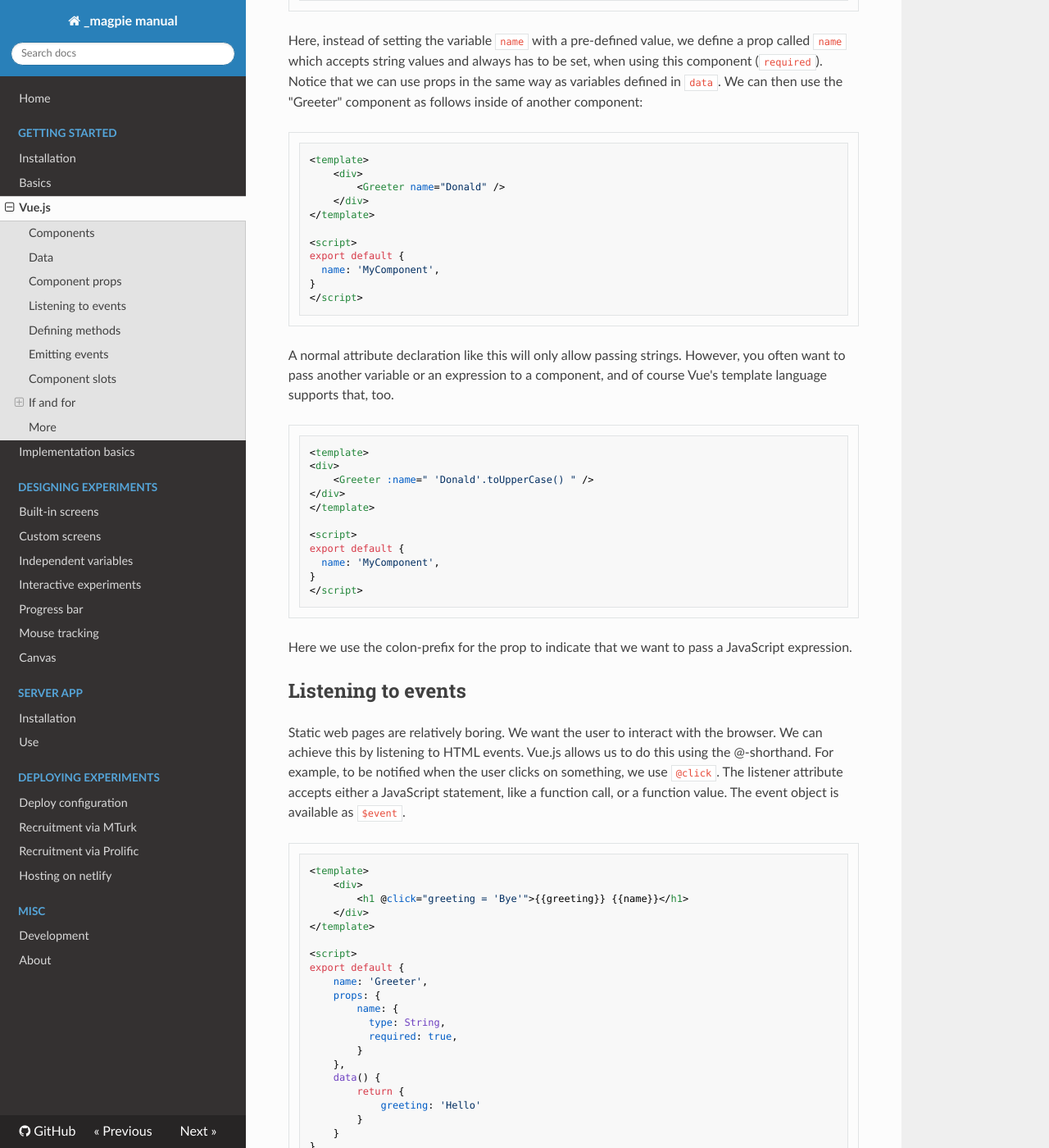
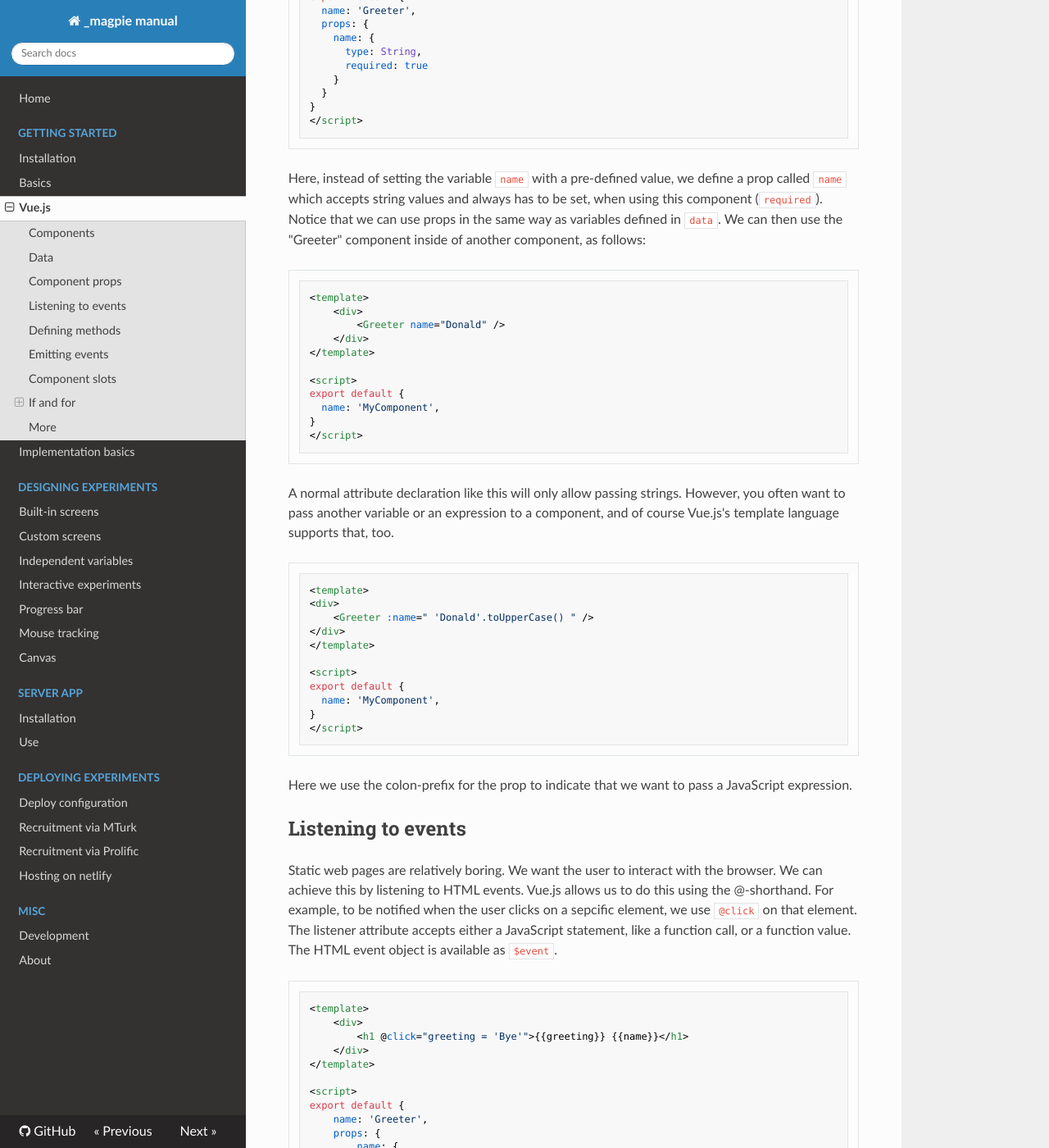
Before and after one commit to magpie-ea/magpie-v3-docs, an MkDocs documentation site: the page built from docs/00_getting_started/03_vue_js.md, in a window 1280 px wide and 1400 px high, scrolled down 2680 px. Shown: the whole window at 82% size. Built offline with MkDocs 1.6.1, drawn with Linux system fonts in a browser that asks for light colours; nearby versions of some CDN libraries; a script that is not in the unit is left out; some of the changed text lies outside the part shown.

Commit message:
Vue.js: Canonicalize "Vue.js" wording and clarif< loops

````diff
--- a/docs/00_getting_started/03_vue_js.md
+++ b/docs/00_getting_started/03_vue_js.md
@@ -5,7 +5,7 @@
 
 
 ## Components
-A Vue component is a bundle of HTML, JavaScript and Optionally CSS, packaged together, usually in a file with the extension `.vue`.  Such a file  generally looks like this:
+A Vue.js component is a bundle of HTML, JavaScript and Optionally CSS, packaged together, usually in a file with the extension `.vue`.  Such a file  generally looks like this:
 
 ```html
 <template>
@@ -30,7 +30,7 @@
 The HTML content resides in a `template` element, the JavaScript part resides in a `script` element and the CSS code resides in a `style` element.
 
 Somewhere else, we could now use this component like a normal HTML element
-and Vue will render the component's contents instead.
+and Vue.js will render the component's contents instead.
 
 ```html
 <div>
@@ -38,8 +38,12 @@
 </div>
 ```
 
+This will render
+
+> <h1>hello</h1>
+
 ## Data
-To make components more flexible, you can use a special syntax, the *Vue template language* inside the `<template>` tag.
+To make components more flexible, you can use a special syntax, the *Vue.js template language* inside the `<template>` tag.
 The string `{{ name }}` will be replace on a website with the value of the variable `name` defined in the `data` function inside the `<script>` tag.
 
 ```html
@@ -122,7 +129,7 @@
 Here, instead of setting the variable `name` with a pre-defined value, we define a prop
 called `name` which accepts string values and always has to be set,
 when using this component (`required`). Notice that we can use props in the same way as variables defined in `data`.
-We can then use the "Greeter" component as follows inside of another component:
+We can then use the "Greeter" component inside of another component, as follows:
 
 ```html
 <template>
@@ -140,7 +147,7 @@
 
 A normal attribute declaration like this will only allow passing strings.
 However, you often want to pass another variable or an expression to a component,
-and of course Vue's template language supports that, too.
+and of course Vue.js's template language supports that, too.
 
 ```html
 <template>
@@ -164,9 +171,9 @@
 We want the user to interact with the browser.
 We can achieve this by listening to HTML events.
 Vue.js allows us to do this using the @-shorthand.
-For example, to be notified when the user clicks on something, we use `@click`.
+For example, to be notified when the user clicks on a sepcific element, we use `@click` on that element.
 The listener attribute accepts either a JavaScript statement, like a function call, or a function value.
-The event object is available as `$event`.
+The HTML event object is available as `$event`.
 
 ```html
 <template>
@@ -342,8 +349,27 @@
 
 Here we pass the HTML partial `<b>Donald</b>`, which renders `'Donald'` in bold.
 
+By default, child contents will be put into the `#default` slot. In that case we could have used the "Greeter" component
+as follows:
+
+```html
+<template>
+    <div>
+        <Greeter>
+            <b>Donald</b>
+        </Greeter>
+    </div>
+</template>
+
+<script>
+export default {
+  name: 'MyComponent',
+}
+</script>
+```
+
 ## If and for
-To make things even more interesting, Vue introduces two special attributes: `v-if` and `v-for`,
+To make things even more interesting, Vue.js introduces two special attributes: `v-if` and `v-for`,
 which allow you to render elements conditionally and iterate over them, respectively.
 
 ### Conditionals
@@ -392,7 +418,15 @@
 }
 </script>
 ```
-In every iteration, the variable `name` will be bound to one name in `names`.
+In every iteration, we create a new `<h1>` element and the variable `name` will be bound to one of the values in the `names` array we defined in our data function.
+
+This will render the following:
+
+> <h1>hello Donald</h1>
+> <h1>hello Hillary</h1>
+> <h1>hello Joe</h1>
+> <h1>hello Barack</h1>
+
 
 Notice that, in addition to the `v-for` attribute, we also have to provide a `:key` attribute when iterating over lists,
 which helps Vue.js distinguish between the different elements. Here, we simply use the `name` variable again for this purpose.
````
Also changed, not shown: other parts of docs/00_getting_started/03_vue_js.md (+5 -2 lines), docs/index.md (+1 -1 lines).
